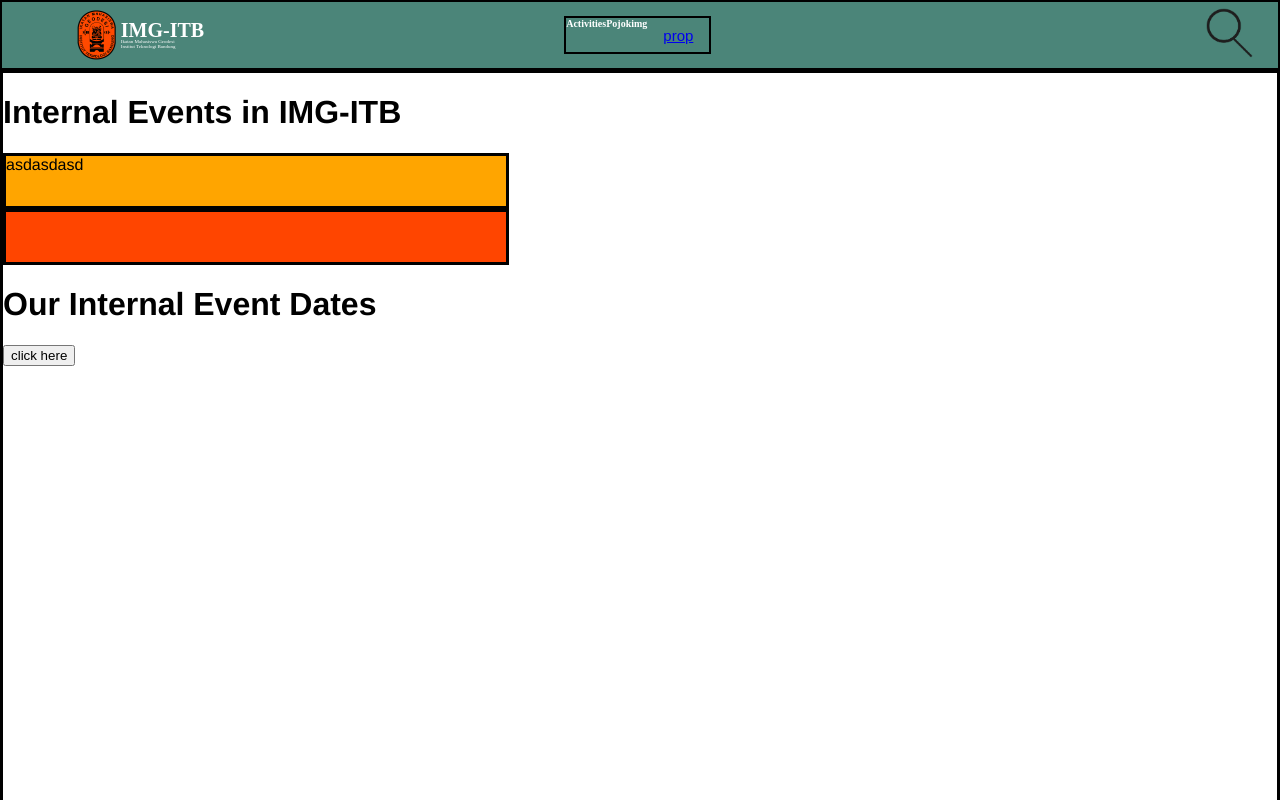
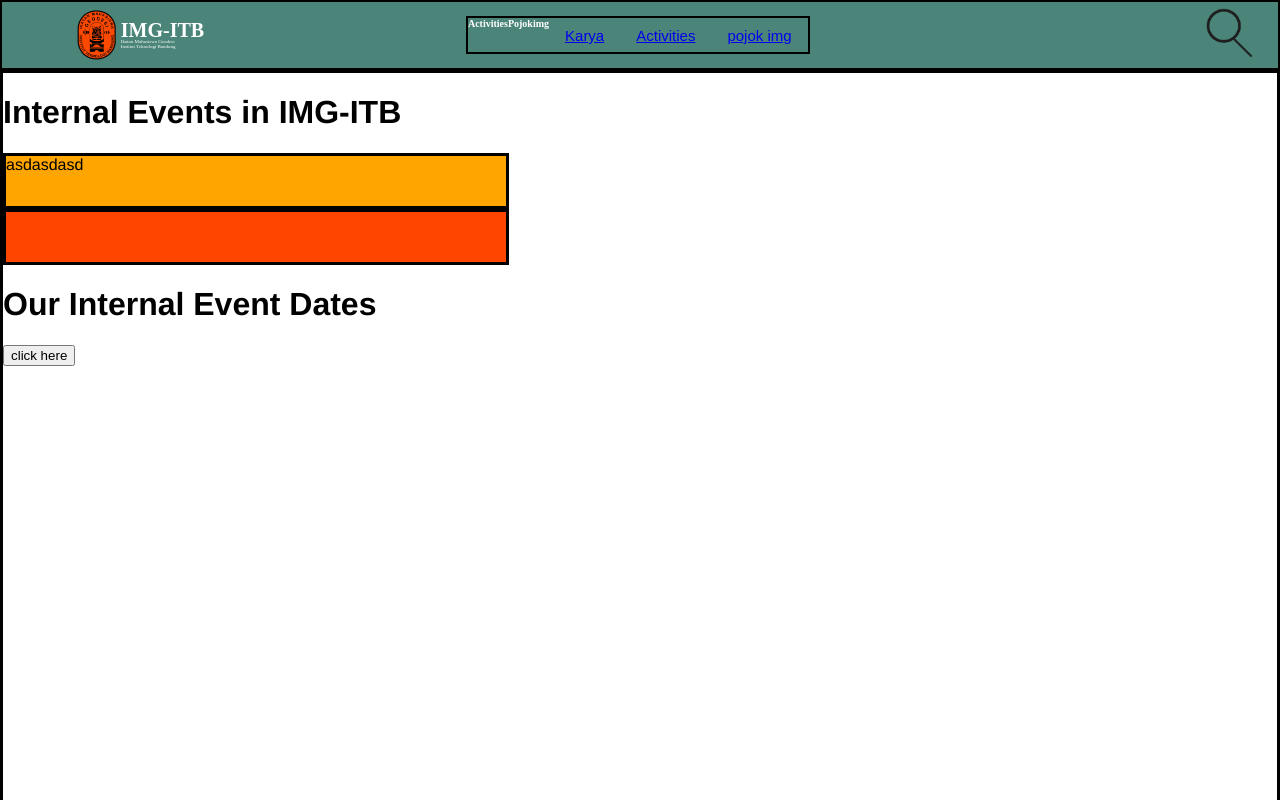
Before and after one commit to samdyra/website-IMG, a React (Vite) app: page /Activities in a window 1280 px wide. Shown: the top 800 px of the page. Built offline with nearby package versions, Linux system fonts and the light colour scheme.

Commit message:
make dropdown reusable

```diff
--- a/src/App.jsx
+++ b/src/App.jsx
@@ -4,7 +4,7 @@ import Navbar from "./Components/Navbar";
 import Footer from "./Components/Footer/Footer";
 
 function App() {
-  return (
+   return (
     <Router>
       <Navbar/>
       <Routes>
--- a/src/Components/Dropdown/index.jsx
+++ b/src/Components/Dropdown/index.jsx
@@ -1,14 +1,32 @@
 import React from "react";
 import style from "./style.module.scss";
 import { Link } from "react-router-dom";
-const Dropdown = () => {
+const Dropdown = (props) => {
   const { dropdown, dropbtn, dropdowncontent } = style;
+  const menuName = props.menuName;
+
   return (
     <div className={dropdown}>
       <button className={dropbtn}>
+        { menuName == "activities" ?
+        (
         <Link to='/'>
-          prop
+          Activities
           </Link>
+          )
+          :menuName == "karya" ?
+          (
+          <Link to='/'>
+          Karya
+          </Link>
+          )
+          :
+          (
+          <Link to='/'>
+          pojok img
+          </Link>
+          )
+        }
       </button>
       <div className={dropdowncontent}>
         <a href="#">prop</a>
--- a/src/Components/Navbar/index.jsx
+++ b/src/Components/Navbar/index.jsx
@@ -19,7 +19,7 @@ function setFixed() {
 };
 
 window.addEventListener("scroll", setFixed)
-
+let menuName = "activities";
   return (
     <>
     <nav className={ container }>
@@ -40,7 +40,9 @@ window.addEventListener("scroll", setFixed)
             <Link className={link} to='/Pojokimg'>
             Pojokimg
             </Link>
-            <Dropdown/>
+            <Dropdown menuName="karya" />
+            <Dropdown menuName="activities" />
+            <Dropdown menuName="pojokimg" />
         </div>
         <div className={searchIcon}>
             <img src={searchicon}/>
```
